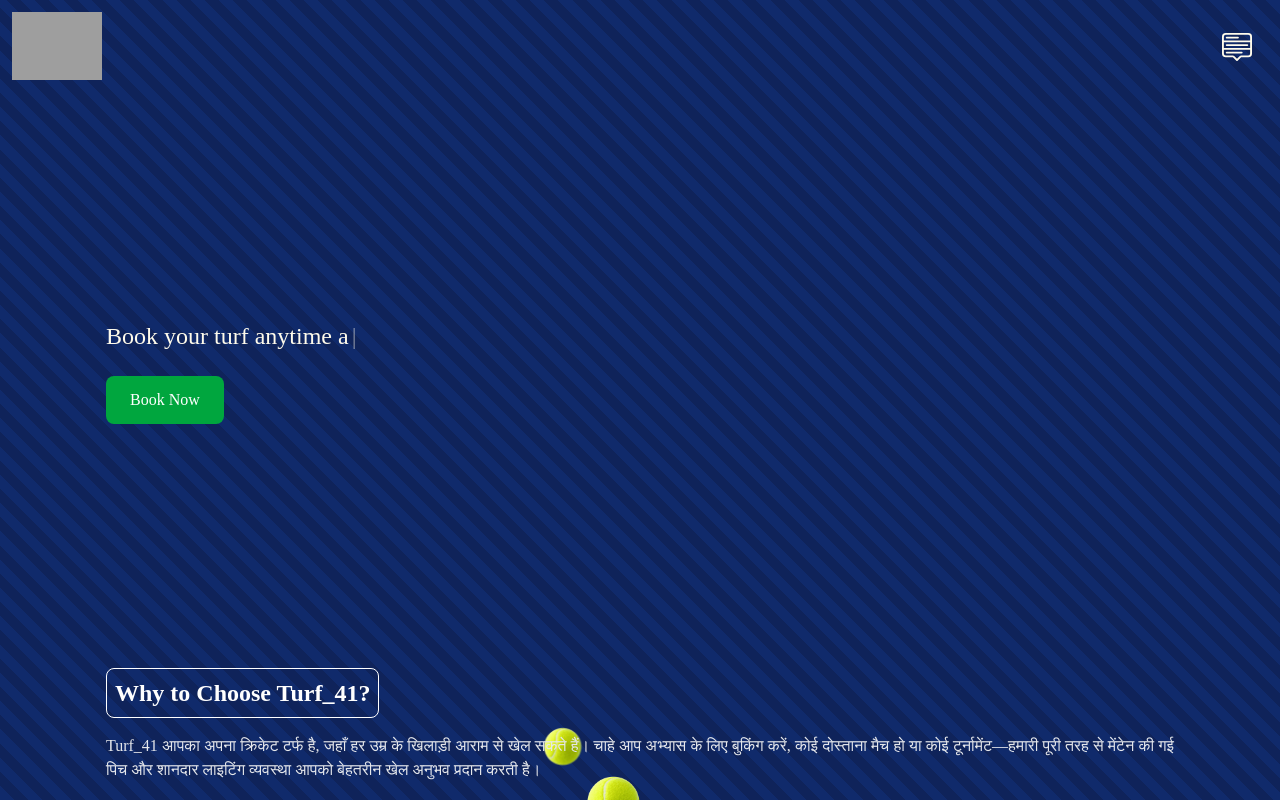
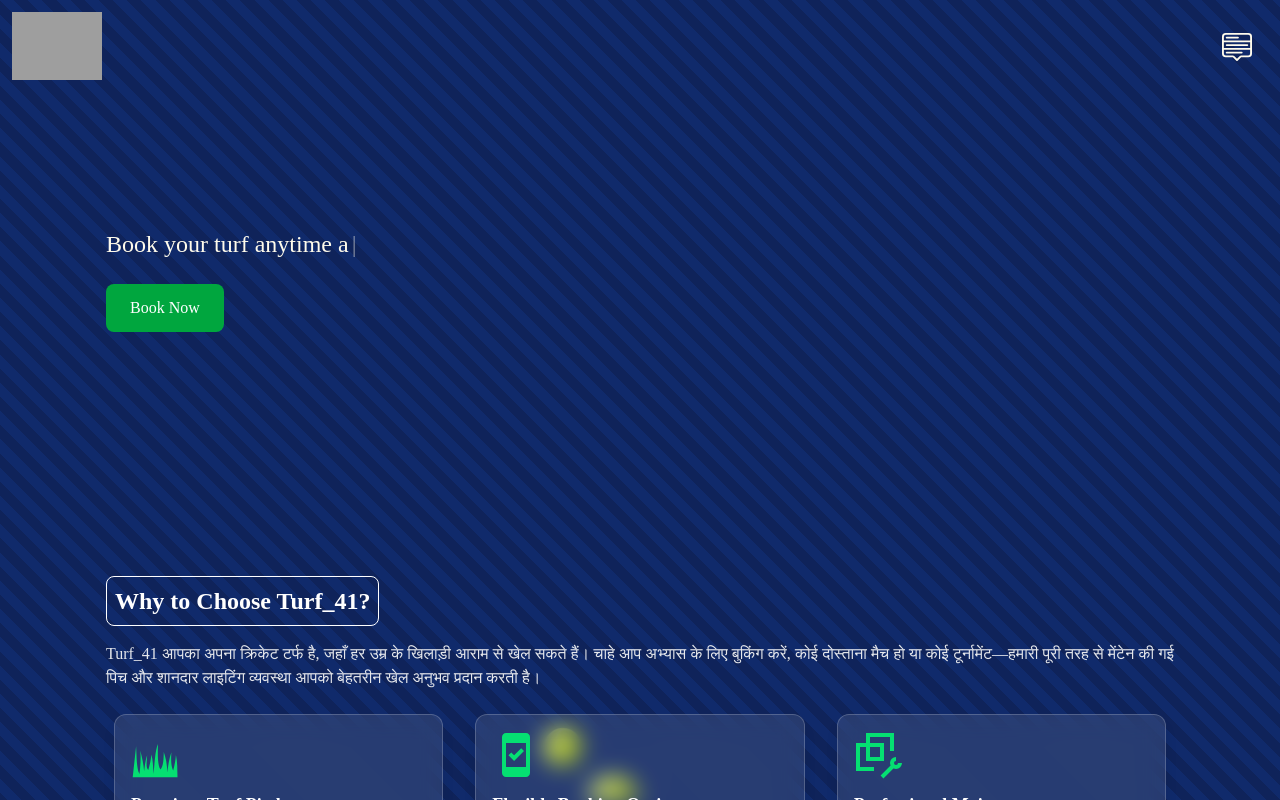
Before and after one commit to mohdtameerkhan/TURF_41, a React (Vite) app: page / in a window 1280 px wide. Shown: the top 800 px of the page. Built offline with nearby package versions, Linux system fonts and the light colour scheme; grey boxes are pictures that could not be loaded; a web font is replaced by a local one.

Commit message:
updated header

```diff
--- a/src/Pages/Header.jsx
+++ b/src/Pages/Header.jsx
@@ -10,7 +10,7 @@
 
   return (
     <>
-      <div id="home" className="w-full h-fit flex items-center justify-between p-3">
+      <div id="home" className="w-full h-fit flex items-center justify-between p-3 fixed">
         {/* left */}
         <div className="w-[90px]">
           <img src={logo} alt="turflogo" />
```
